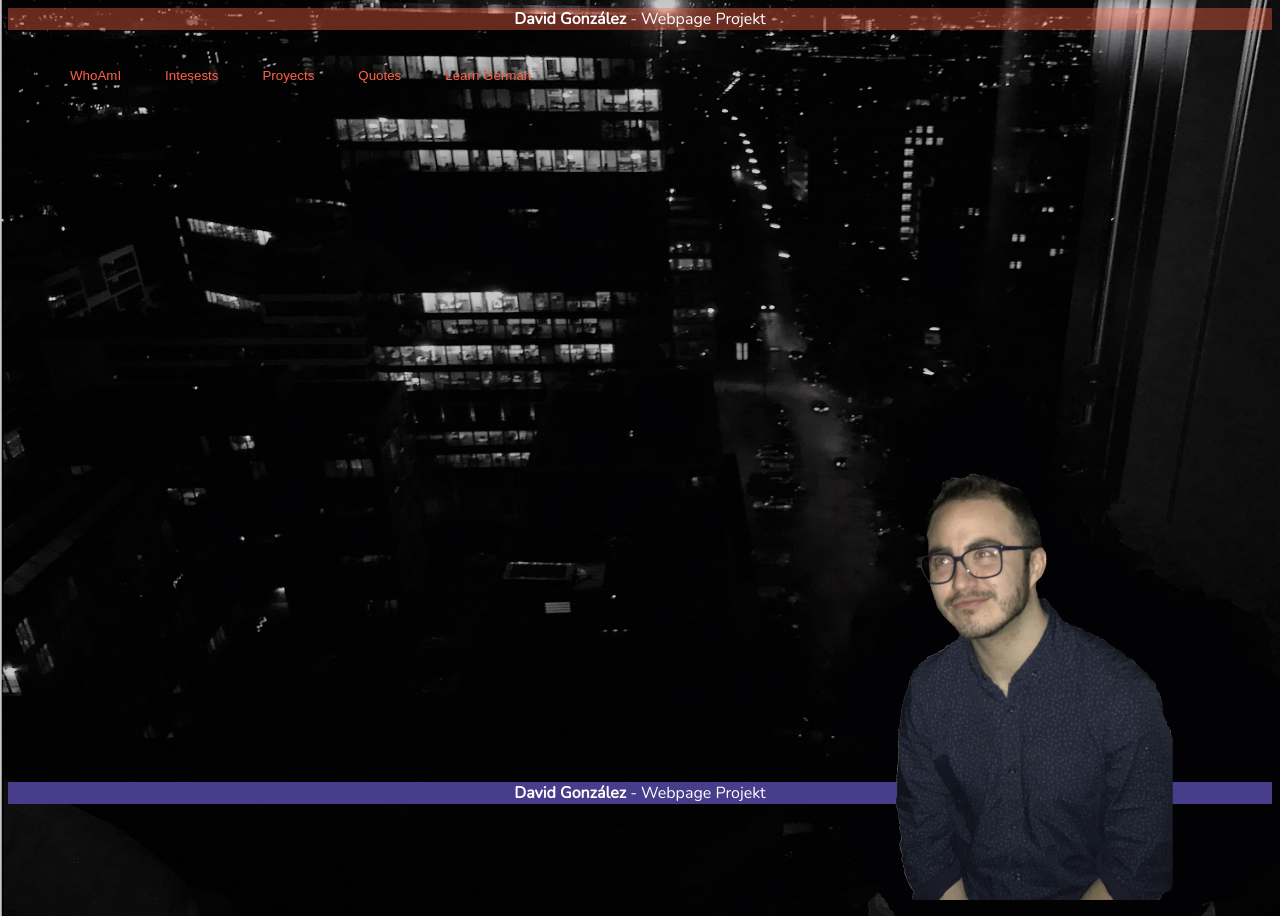
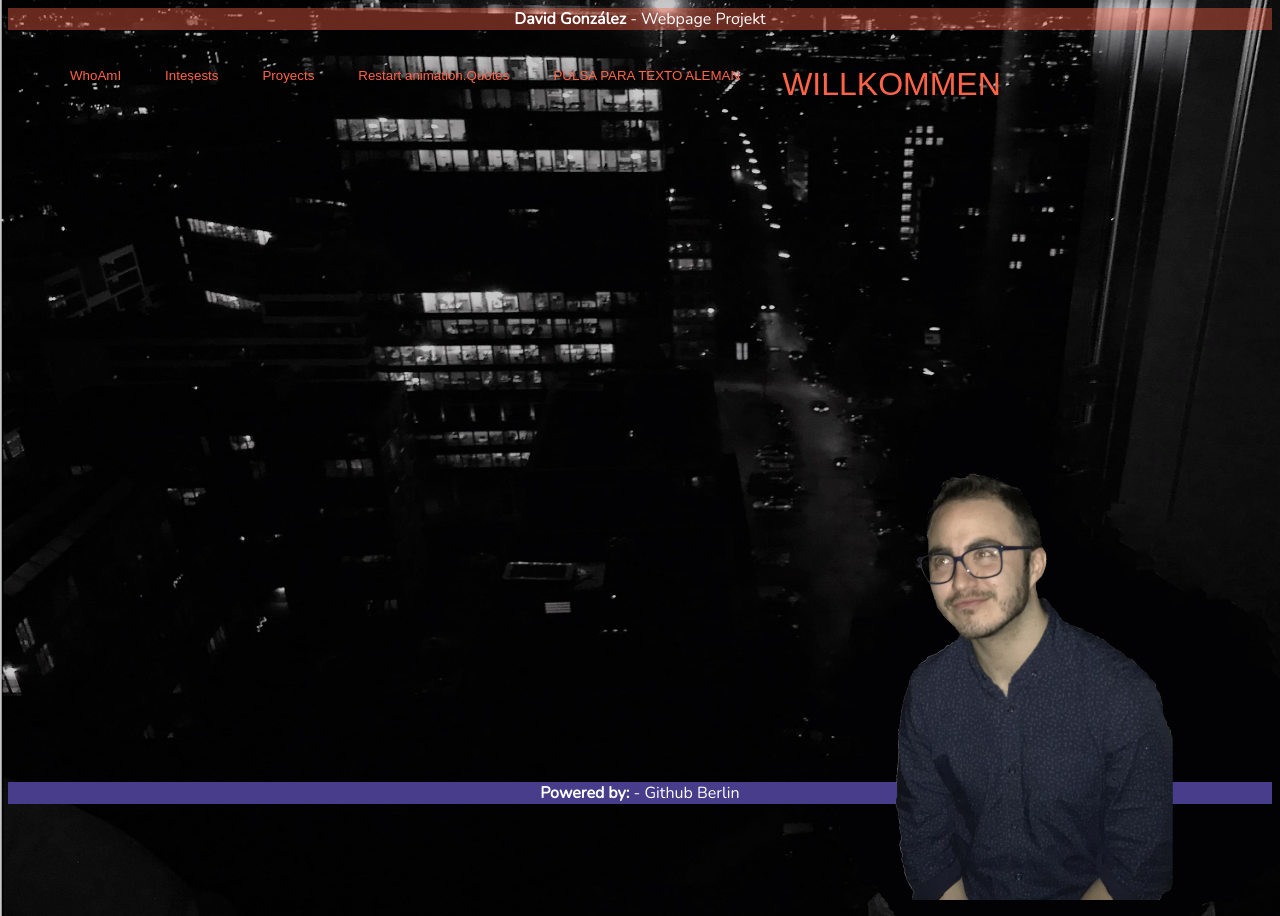
Before and after one commit to taperloco/davidandmichalush.io, a Jekyll site: the page index.html, which Jekyll copies as it is, in a window 1280 px wide. Built offline with Jekyll 4.4.1, drawn with Linux system fonts in a browser that asks for light colours.

Commit message:
Update index.html

```diff
--- a/index.html
+++ b/index.html
@@ -39,37 +39,60 @@
   <p><strong>David González</strong> - Webpage Projekt</p>
 </header>
 
-<menu>
+<menu id="menusito">
 <!--One of the uses of lists is to create horizontal menus. Take a look in the CSS code-->
 <ul>
-  <li><button id="botoncin" onclick="mifuncion()" class="menu">WhoAmI</button></li>
-  <li><button onclick="" class="menu">Intesests</button></li>
+  <li><button class="menu">WhoAmI</button></li>
+  <li><button onclick="mifuncion2()" class="menu">Intesests</button></li>
   <li><button onclick="" class="menu">Proyects</button></li>
-  <li><button onclick="" class="menu">Quotes</button></li>
-  <li><button onclick="" class="menu">Learn German</button></li>
+  <li><button onclick="mifuncion3()" class="menu">Restart animation.Quotes</button></li>
+  <li><button onclick="mifuncion()" class="menu">PULSA PARA TEXTO ALEMAN</button></li>
+  <li><button id="cambio" class="menu" style="border:none;font-size:2em;">WILLKOMMEN</button></li>
 </ul>
-<p id="cambio" style="font-size:1em;color:green;"></p>
-<img id="gif" src="gifi.gif" alt="Por lo que sea no se ve">
+
+<img id="gif" onclick="mifuncion3()" src="gifi.gif" alt="Por lo que sea no se ve" />
 <!--<img id="fondo" src="fondoHover.jpg" alt="Por lo que sea no se ve" style="height:100%;margin:auto">-->
 </menu>
 
 <footer>
-  <p><strong>David González</strong> - Webpage Projekt </p>
+  <p><strong>Powered by:</strong> - Github Berlin</p>
 </footer>
 
 
 <script>
 function mifuncion(){
-  document.getElementById("botoncin").style.color="Blue";
   var y = document.getElementById("cambio");
-  if(y.innerHTML=="cambiaso de me premoh"){
-  y.innerHTML = "";
+  if(y.style.display=="none"){
+  y.style.display = "inline";
   }
   else{
-  y.innerHTML = "cambiaso de me premoh";
+  y.style.display = "none";
   }
 }
 </script>
+
+<script>
+function mifuncion2(){
+  var x = document.getElementById("menusito");
+  x.style.backgroundColor = "rgba(255,255,255,0.5)";
+}
+
+function mifuncion3(){
+  var x = document.getElementById("gif");
+  if(x.style.display=="none"){
+  x.style.display = "inline";
+  }
+  else{
+  x.style.display = "none";
+  }
+
+}
+
+</script>
+
+
+
+
 
 <!--<script>
   function mifuncion() {
```
